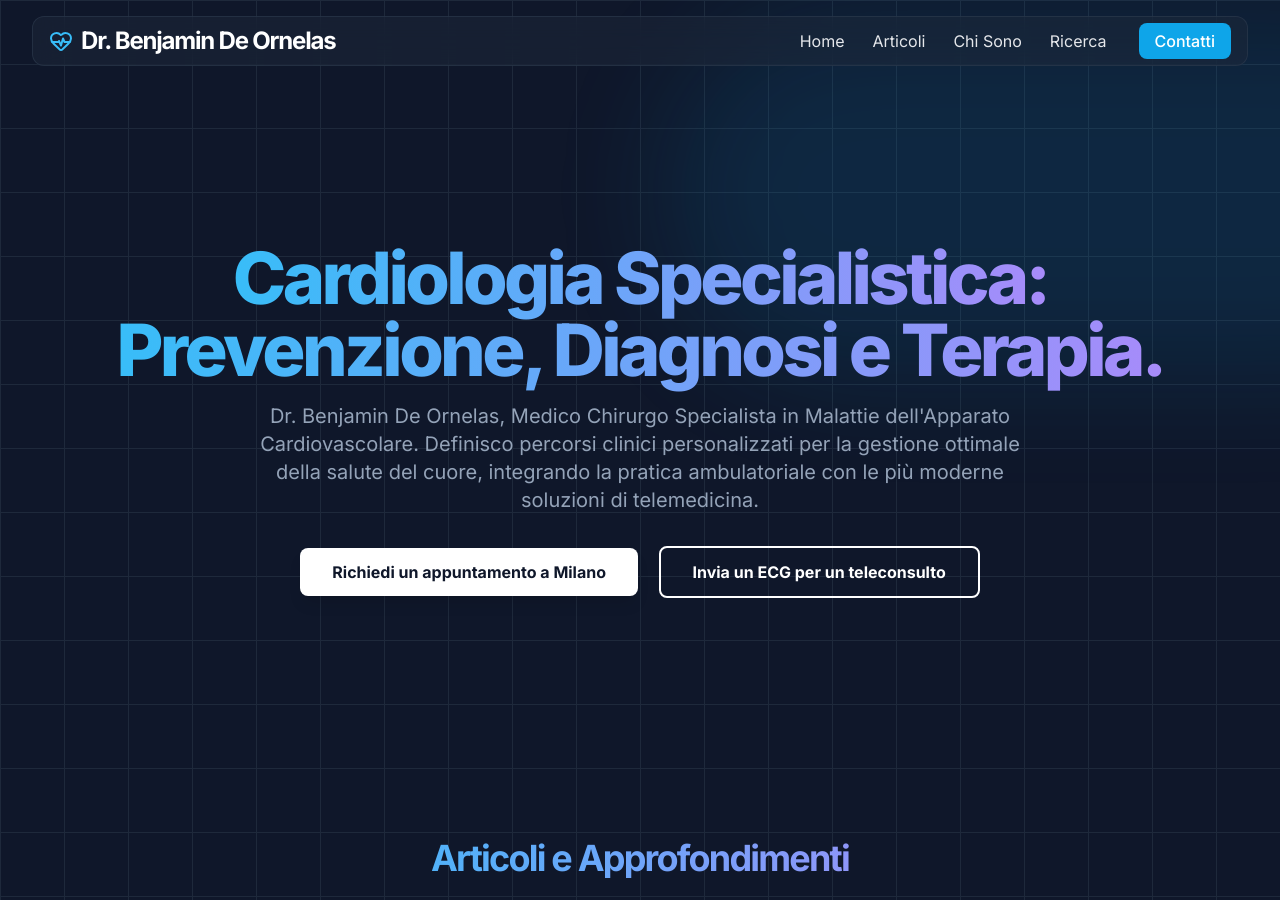
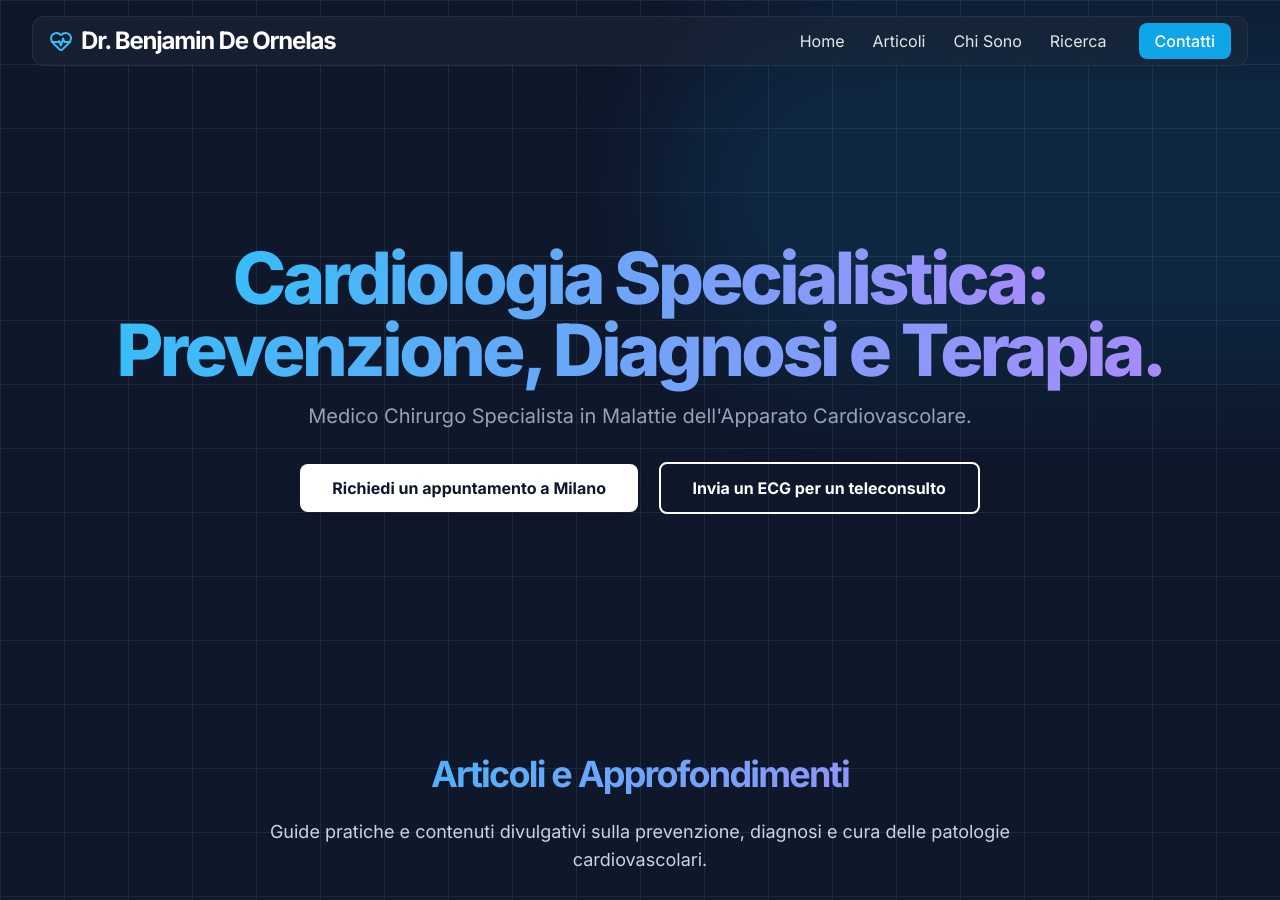
Before and after one commit to bdeornelas/bdeornelas.github.io, a Jekyll site: the page built from index.html, in a window 1280 px wide and 900 px high. Built offline with Jekyll 4.4.1, drawn with Linux system fonts in a browser that asks for light colours; nearby versions of some CDN libraries.

Commit message:
Semplifica descrizione hero: riduci wall of text per migliorare UX

```diff
--- a/index.html
+++ b/index.html
@@ -12,7 +12,7 @@ description: "Dr. Benjamin De Ornelas, Medico Chirurgo Specialista in Malattie d
           <span class="gradient-text">Prevenzione, Diagnosi e Terapia.</span>
         </h1>
         <p class="max-w-3xl mx-auto text-lg md:text-xl text-slate-400 mb-8" data-aos="fade-up" data-aos-delay="200">
-          Dr. Benjamin De Ornelas, Medico Chirurgo Specialista in Malattie dell'Apparato Cardiovascolare. Definisco percorsi clinici personalizzati per la gestione ottimale della salute del cuore, integrando la pratica ambulatoriale con le più moderne soluzioni di telemedicina.
+          Medico Chirurgo Specialista in Malattie dell'Apparato Cardiovascolare.
         </p>
         <a href="https://www.santagostino.it/it/prenota" class="bg-white text-slate-900 font-bold py-3 px-8 rounded-lg hover:bg-gray-200 transition-transform hover:scale-105 inline-block shadow-lg mr-4" data-aos="fade-up" data-aos-delay="400">
           Richiedi un appuntamento a Milano
```
